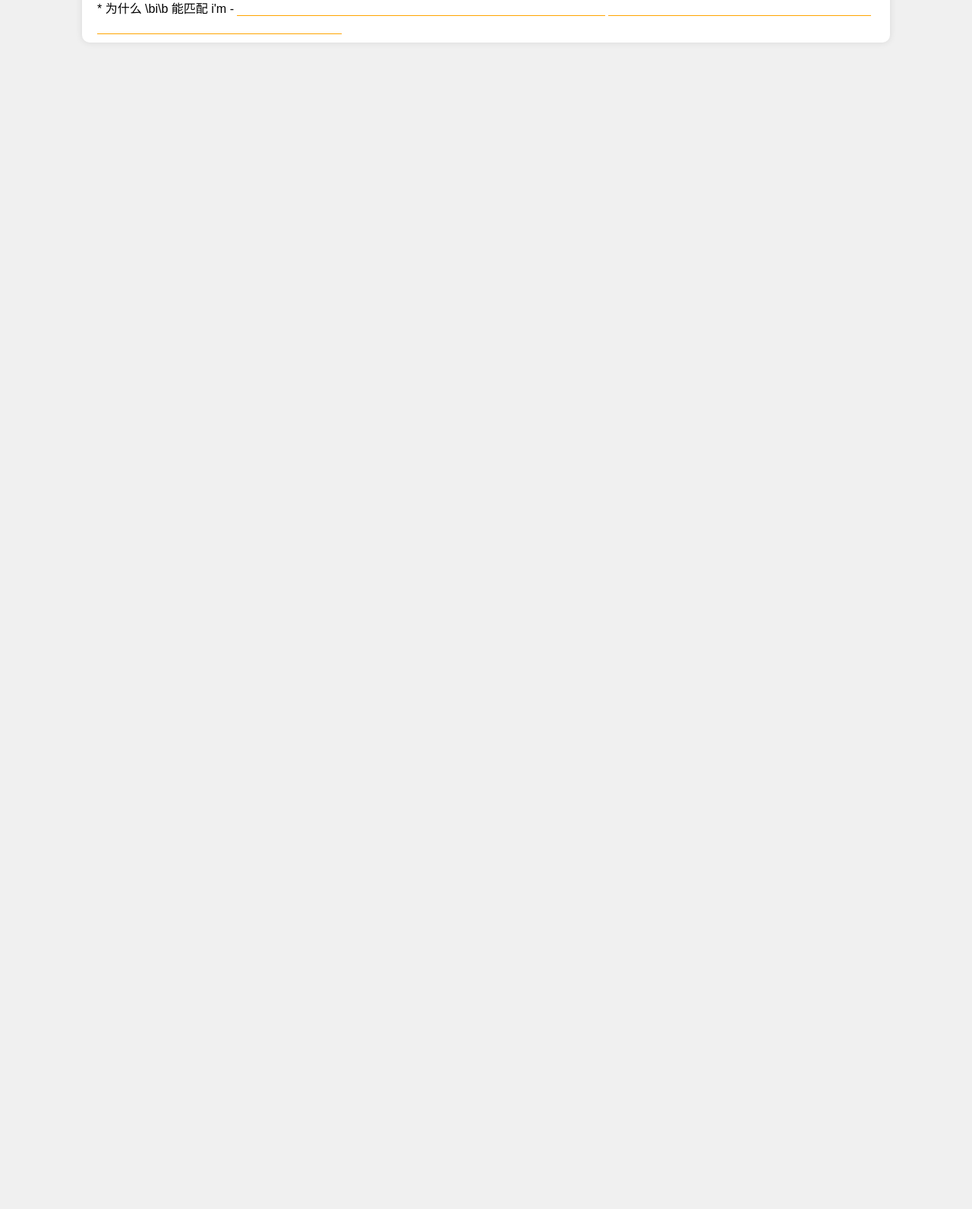
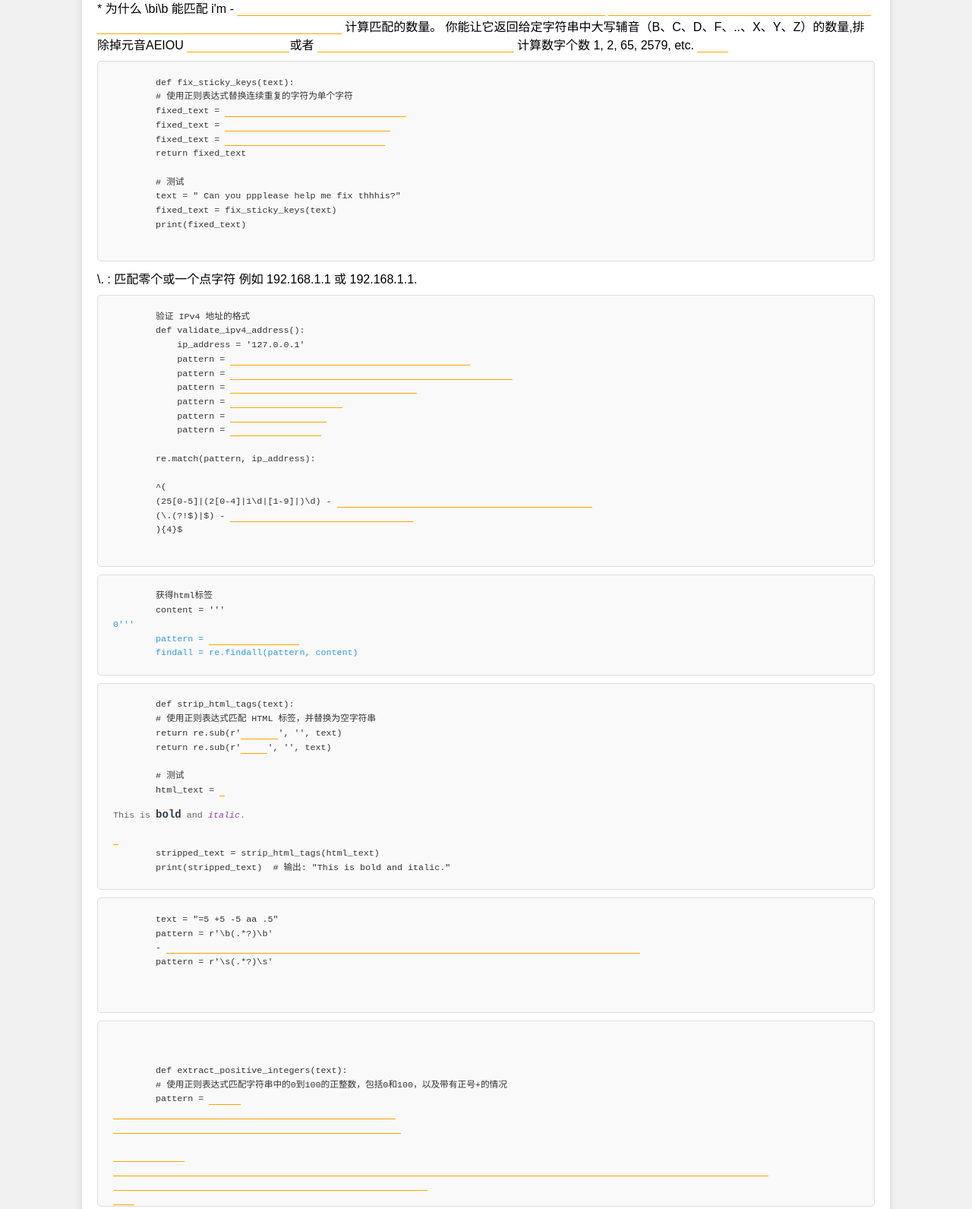
Before and after one commit to yelangcode/yelangcode.github.io, a plain HTML site: page re正则表达式.html in a window 1280 px wide. Shown: the part 1893-3484 px from the top of the page at 76% size. Before the commit the page ends 1959 px from the top, so only its background shows below. Drawn offline with Linux system fonts and the light colour scheme.

```diff
--- a/re正则表达式.html
+++ b/re正则表达式.html
@@ -108,8 +108,96 @@
     <span class="ibk">' 不是单词字符，所以 'i' 不会被认为是一个单独的单词，因此正则表达式 \bi\b 会匹配 'i' 中的 i。</span>
 
 
+    计算匹配的数量。 你能让它返回给定字符串中大写辅音（B、C、D、F、..、X、Y、Z）的数量,排除掉元音AEIOU
+    <span class="ibk">/(?![AEIOU])[A-Z]/g</span>或者 <span class="ibk">/[BCDFGHJKLMNPQRSTVWXYZ]/g</span>
+
+    计算数字个数 1, 2, 65, 2579, etc.
+    <span class="ibk">/\d+/g</span>
 
 
+    <code>
+        def fix_sticky_keys(text):
+        # 使用正则表达式替换连续重复的字符为单个字符
+        fixed_text = <span class="ibk">re.sub(r'(\w)\1{2,}', r'\1', text)</span>
+        fixed_text = <span class="ibk">re.sub(r'(\w)\1+', r'\1', text)</span>
+        fixed_text = <span class="ibk">re.sub(r'(.)\1+', r'\1', text)</span>
+        return fixed_text
+
+        # 测试
+        text = " Can you ppplease help me fix thhhis?"
+        fixed_text = fix_sticky_keys(text)
+        print(fixed_text)
+
+    </code>
+
+    \. :  匹配零个或一个点字符 例如 192.168.1.1 或 192.168.1.1.
+
+    <code>
+        验证 IPv4 地址的格式
+        def validate_ipv4_address():
+            ip_address = '127.0.0.1'
+            pattern = <span class="ibk">r'^((25[0-5]|(2[0-4]|1\d|[1-9])\d)\.?\b){4}$'</span>
+            pattern = <span class="ibk">r'^( ( 25[0-5] | (2[0-4]|1\d|[1-9]|) \d) \.?\b ){4}$'</span>
+            pattern = <span class="ibk">r'^[0-9]+\.[0-9]+\.[0-9]+\.[0-9]+$'</span>
+            pattern = <span class="ibk">r'^([0-9]+(\.|$)){4}'</span>
+            pattern = <span class="ibk">r'^(\d+(\.|$)){4}'</span>
+            pattern = <span class="ibk">r'^(\d+[\.$]){4}'</span>
+
+        re.match(pattern, ip_address):
+
+        ^(
+        (25[0-5]|(2[0-4]|1\d|[1-9]|)\d) - <span class="ibk">匹配 250-255 或 200-249 或 100-199 或 10-99 或 0-9</span>
+        (\.(?!$)|$) - <span class="ibk">匹配一个点字符，要么点后面结尾,要么没结尾</span>
+        ){4}$
+
+    </code>
+
+    <code>
+        获得html标签
+        content = '''<head><meta charset="UTF-8"><title>Title</title></head><br><a/><td class="played">0</td>'''
+        pattern = <span class="ibk">r'<\s*?(\w+).*?>'</span>
+        findall = re.findall(pattern, content)
+    </code>
+
+    <code>
+        def strip_html_tags(text):
+        # 使用正则表达式匹配 HTML 标签，并替换为空字符串
+        return re.sub(r'<span class="ibk"><[^>]*></span>', '', text)
+        return re.sub(r'<span class="ibk"><.*?></span>', '', text)
+
+        # 测试
+        html_text = <span class="ibk">"<p>This is <b>bold</b> and <i>italic</i>.</p>"</span>
+        stripped_text = strip_html_tags(html_text)
+        print(stripped_text)  # 输出: "This is bold and italic."
+    </code>
+
+    <code>
+        text = "=5 +5 -5 aa .5"
+        pattern = r'\b(.*?)\b'
+        - <span class="ibk">['', '5', '', ' +', '', '5', '', ' -', '', '5', '', ' ', '', 'aa', '', ' .', '', '5', '']</span>
+        pattern = r'\s(.*?)\s'
+
+
+    </code>
+    <code>
+
+
+        def extract_positive_integers(text):
+        # 使用正则表达式匹配字符串中的0到100的正整数，包括0和100，以及带有正号+的情况
+        pattern = <span class="ibk">r'\b(?<!-)(?:\d{1,2}|100)\b'</span>
+        positive_integers = re.findall(pattern, text)
+        return [int(num) for num in positive_integers]
+
+        # 测试
+        text = "Sam has +200 apples. He gives Todd +20 and Mary 125. The weather is -5 C today, but will be +5 C tomorrow."
+        positive_integers = extract_positive_integers(text)
+    </code>
+
+    <code>
+        # 匹配过程
+        text = "=5 +5 -5 aa .5"
+        pattern = r'\s(.*?)'
+    </code>
 </div>
 
 
```
